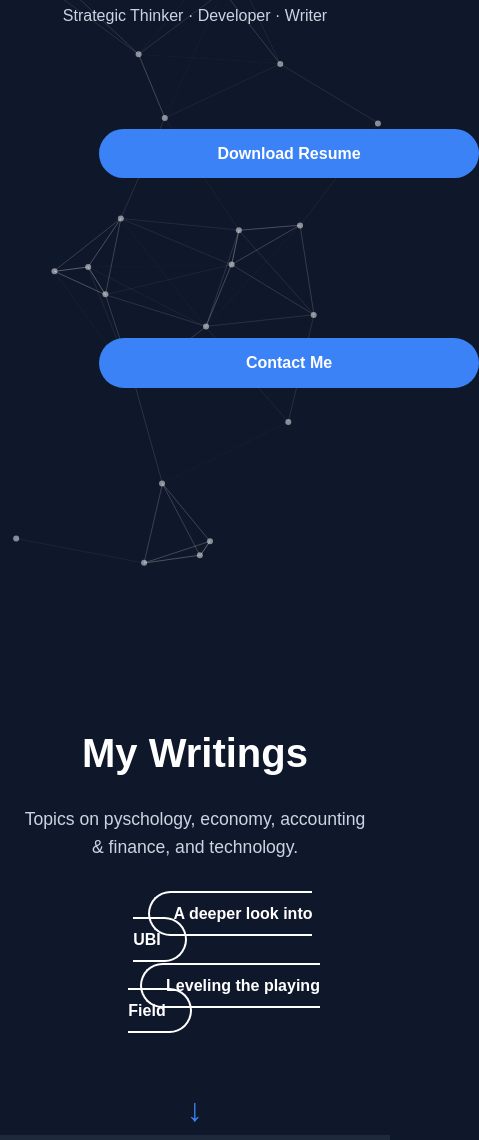
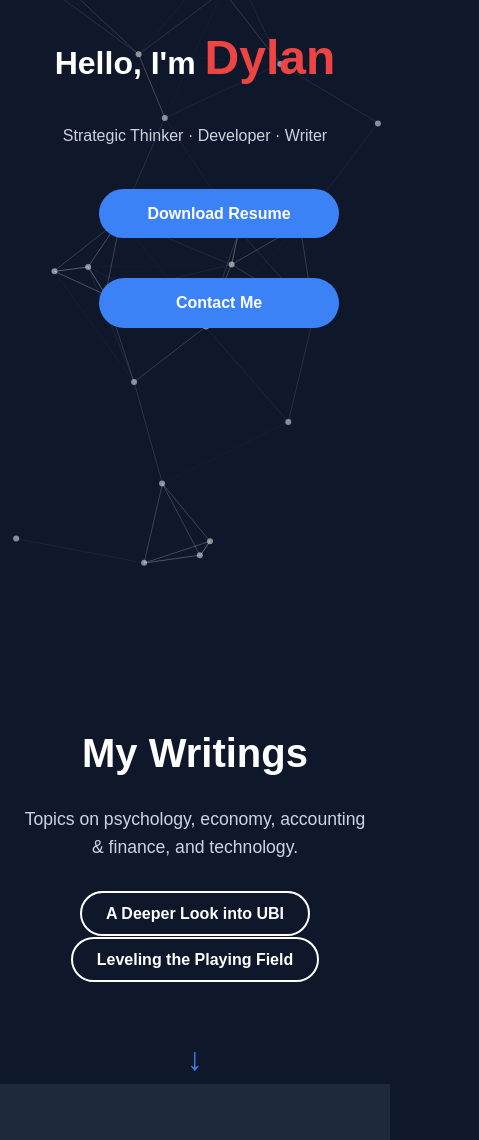
Before and after one commit to DylanLalanne/My-Sites, a plain HTML site: page index.html in a window 390 px wide. Shown: the part 256-1396 px from the top of the page, 479 px wide, since content can reach past the window. Drawn offline with nearby package versions, Linux system fonts and the light colour scheme.

Commit message:
mobiletest

```diff
--- a/index.css
+++ b/index.css
@@ -7,12 +7,14 @@
   left: 0;
   z-index: -1;
 }
+
+/* Highlighted Name Style */
 .name {
   color: #EF4444;
   font-size: 3rem;
 }
 
-/* Global StylesS */
+/* Global Styles */
 body {
   margin: 0;
   font-family: sans-serif;
@@ -79,12 +81,11 @@ body {
 .buttons {
   display: flex;
   gap: 20px;
-
 }
 
 .btn {
-  padding:12px 24px;
-  margin: 70px;
+  padding: 12px 24px;
+  margin: 20px 0;
   background-color: #3b82f6;
   color: white;
   text-decoration: none;
@@ -256,6 +257,7 @@ footer {
   .btn {
     width: 100%;
     text-align: center;
+    margin: 10px 0;
   }
 
   .info-cards {
--- a/index.html
+++ b/index.html
@@ -2,13 +2,18 @@
 <html lang="en">
   <head>
     <meta charset="UTF-8">
-    <link rel="stylesheet" href="index.css">
+    <!-- Viewport for mobile responsiveness -->
     <meta name="viewport" content="width=device-width, initial-scale=1.0">
     <meta name="description" content="Dylan's Portfolio - Strategic Thinker, Developer, and Future CPA">
+
+    <!-- Title -->
     <title>Dylan's Portfolio</title>
+
+    <!-- Main CSS -->
+    <link rel="stylesheet" href="index.css">
   </head>
   <body>
-    <!-- Background Particles -->
+    <!-- Background Particles Container -->
     <div id="particles-js"></div>
 
     <!-- Navigation -->
@@ -17,7 +22,7 @@
         <div class="nav-links">
           <a href="#about">About</a>
           <a href="#projects">Projects</a>
-          <a href="articles">Articles</a>
+          <a href="#articles">Articles</a>
           <a href="#contact">Contact</a>
         </div>
       </div>
@@ -25,32 +30,31 @@
 
     <!-- Hero Section -->
     <section class="hero">
-      <h1>Hello, I'm <span class = "name"> Dylan </span></h1>
+      <h1>Hello, I'm <span class="name">Dylan</span></h1>
       <p>Strategic Thinker · Developer · Writer</p>
-    <div class="buttons">
+      <div class="buttons">
         <a href="resume.pdf" class="btn">Download Resume</a>
         <a href="#contact" class="btn">Contact Me</a>
       </div>
     </section>
 
     <!-- Articles Section -->
-    <section class="articles container">
+    <section id="articles" class="articles container">
       <h2>My Writings</h2>
       <p>
-        Topics on pyschology, economy, accounting & finance, and technology.
+        Topics on psychology, economy, accounting & finance, and technology.
       </p>
       <div class="article-list">
         <div class="buttons">
           <div class="article">
-          <a href="resume.pdf" class="btn outline">A deeper look into UBI</a>
+            <a href="resume.pdf" class="btn outline">A Deeper Look into UBI</a>
           </div>
           <div class="article">
-          <a href="#contact" class="btn outline">Leveling the playing Field</a>
+            <a href="#contact" class="btn outline">Leveling the Playing Field</a>
           </div>
         </div>
       </div>
-      </section>
-
+    </section>
 
     <!-- Scroll Down Indicator -->
     <div class="scroll-down" aria-hidden="true">↓</div>
@@ -60,7 +64,6 @@
       <h2>About Me</h2>
       <p>
         I'm a computer science + accounting student building tools to empower others.
-
       </p>
       <div class="info-cards">
         <div class="card">
@@ -73,7 +76,10 @@
         </div>
         <div class="card">
           <h3>📈 Vision</h3>
-          <p>To level the playing field by building knowledge, tools, and systems that make freedom and success possible for anyone willing to pursue it.</p>
+          <p>
+            To level the playing field by building knowledge, tools, and systems
+            that make freedom and success possible for anyone willing to pursue it.
+          </p>
         </div>
         <div class="card">
           <h3>📚 Learning</h3>
@@ -88,9 +94,11 @@
     </footer>
 
     <!-- Scripts -->
+    <!-- 1) Particles.js Library -->
     <script src="https://cdn.jsdelivr.net/particles.js/2.0.0/particles.min.js"></script>
+    <!-- 2) Your Custom JS -->
     <script src="index.js"></script>
-    <!-- Google Tag Manager -->
+    <!-- 3) Google Tag Manager (Optional) -->
     <script async src="https://www.googletagmanager.com/gtag/js?id=G-XXXXXXXXXX"></script>
     <script>
       window.dataLayer = window.dataLayer || [];
--- a/index.js
+++ b/index.js
@@ -1,4 +1,4 @@
-// Ensure DOM is loaded before initializing particles
+// Initialize Particles on DOMContentLoaded
 document.addEventListener("DOMContentLoaded", function () {
   particlesJS("particles-js", {
     particles: {
```
